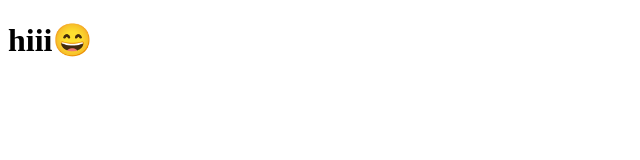
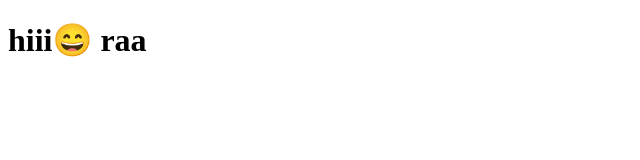
Before and after one commit to IMRAN-1036/clg, a plain HTML site: page index.html in a window 1280 px wide. Shown: the full height of the page, 0-640 px from the left. Drawn offline with Linux system fonts and the light colour scheme.

Commit message:
Update index.html

```diff
--- a/index.html
+++ b/index.html
@@ -6,6 +6,6 @@
     <title>Document</title>
   </head>
   <body>
-    <h1>hiii😄</h1>
+    <h1>hiii😄 raa</h1>
   </body>
 </html>
```
